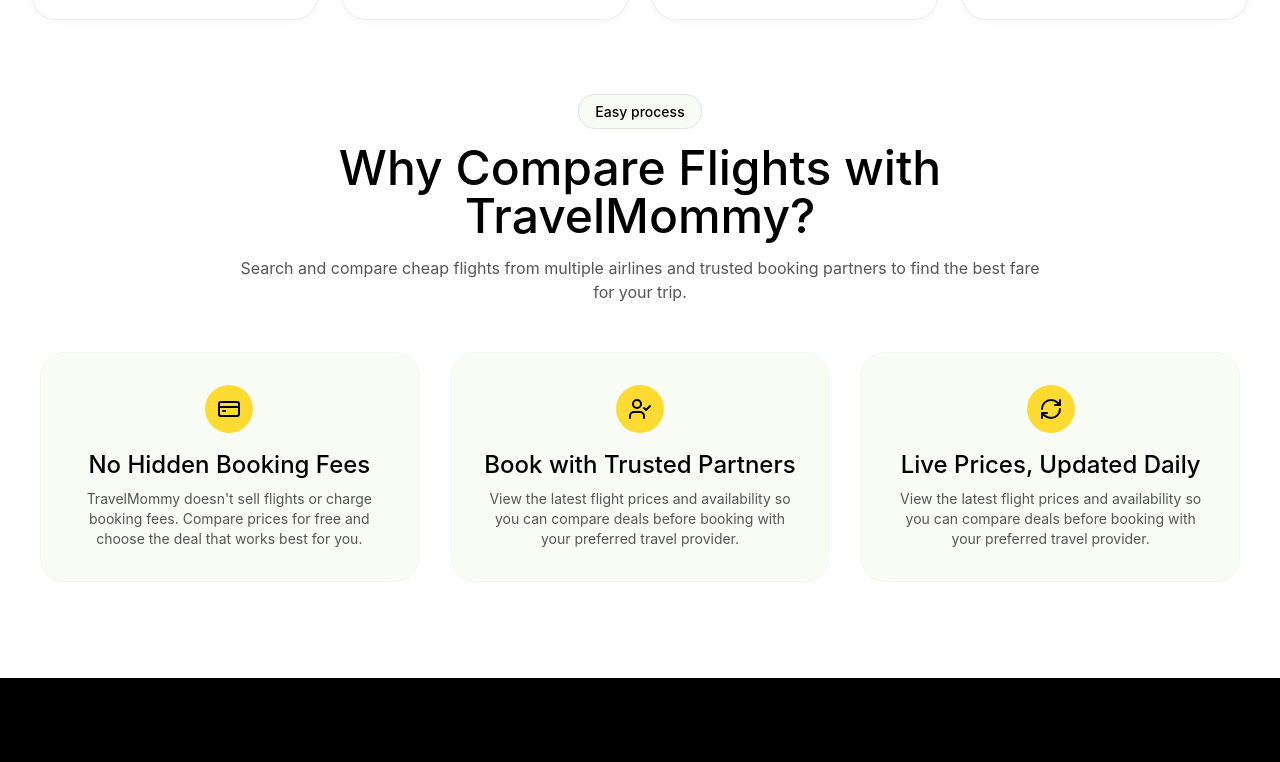
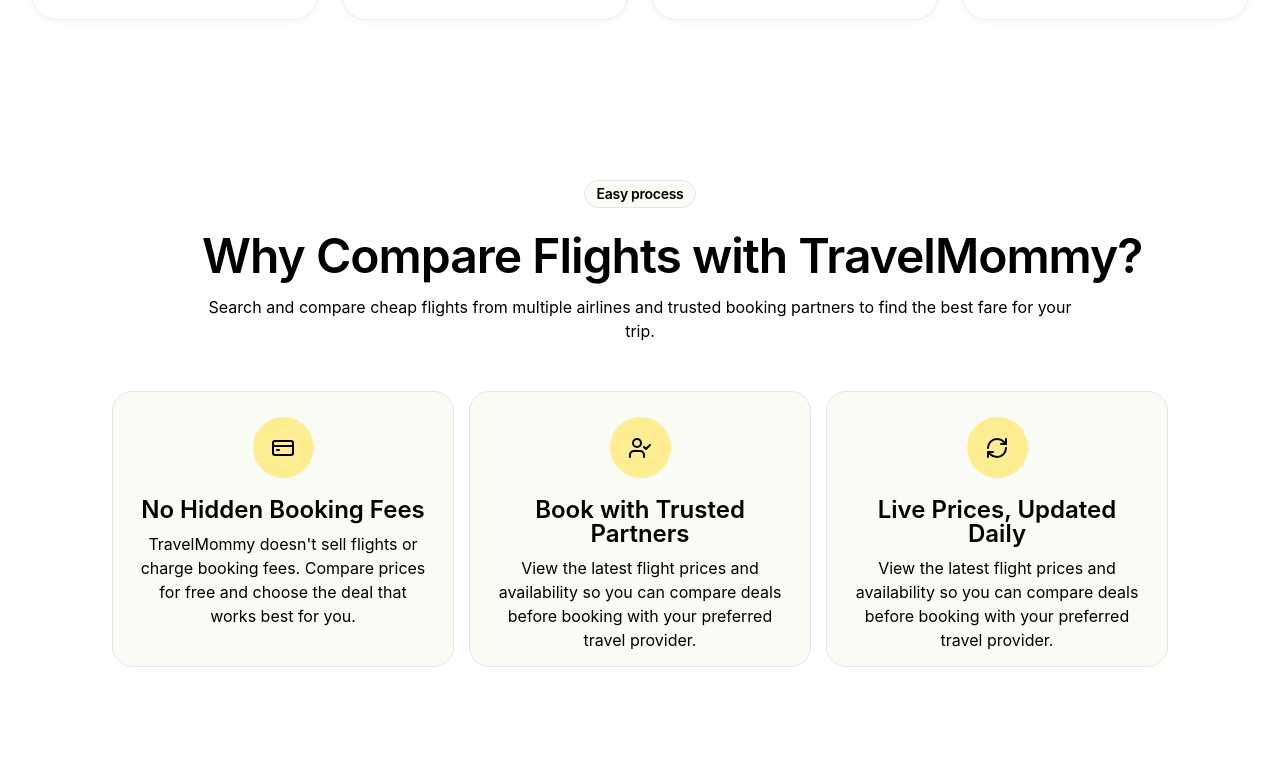
Before and after one commit to ahsan693/Travel-Agency, a Next.js app: page /flight in a window 1280 px wide. Shown: the part 1958-2720 px from the top of the page. Built offline with nearby package versions, Linux system fonts and the light colour scheme.

Commit message:
flight  page added

```diff
--- a/app/flight/page.tsx
+++ b/app/flight/page.tsx
@@ -639,41 +639,68 @@
 
 function WhyCompareFlightsSection() {
   return (
-    <section className="bg-white">
-      <div className="mx-auto w-full max-w-[1280px] px-6 pb-24 lg:px-10">
-        <div className="mx-auto max-w-[800px] text-center">
-          {/* Title S */}
-          <span className="mx-auto w-fit rounded-full border border-black/10 bg-[#F9FBF5] px-4 py-2 font-sans text-[14px] font-medium leading-[1.43] text-black">
+    <section className="w-full bg-[#FFFFFF] pt-[80px] pb-[160px] lg:px-[80px]">
+      {/* Section Frame: 80px top padding, 160px bottom padding, 80px side padding on desktop */}
+
+      {/* Inner Container: max-width 1280px, 32px side padding */}
+      <div className="mx-auto flex w-full max-w-[1280px] flex-col px-6 lg:px-[32px]">
+
+        {/* Main layout: 48px gap between Heading Block and Cards Row */}
+        <div className="flex w-full flex-col gap-[48px]">
+
+          {/* Heading Block: vertical, center-aligned, 24px gap between Tag and Content */}
+          <div className="flex flex-col items-center gap-[24px]">
+
+            {/* Tag / Badge - Exact Typography and Colors applied */}
+            <span className="flex h-[28px] items-center justify-center rounded-full border border-[#E6E6E6] bg-[#F9FBF5] px-[12px] py-[4px] font-sans text-[14px] font-[570] leading-[20px] tracking-[-0.28px] text-[#000000]">
               Easy process
             </span>
-          {/* Display L */}
-          <h2 className="mt-[20px] font-sans text-[48px] font-medium leading-none text-black">
+
+            {/* Content (Title + Subtext): 876px max-width, 15px gap */}
+            <div className="flex w-full max-w-[876px] flex-col items-center gap-[15px] text-center">
+              {/* Section Heading (H2) - Exact Typography applied */}
+             <h2 className="w-full whitespace-nowrap font-sans text-[48px] font-[570] leading-[48px] tracking-[-1px] text-[#000000]">
   Why Compare Flights with TravelMommy?
 </h2>
-          {/* Body L */}
-          <p className="mt-[16px] font-sans text-[16px] font-normal leading-[1.5] text-[#555555]">
-            Search and compare cheap flights from multiple airlines and
-            trusted booking partners to find the best fare for your trip.
+              {/* Section Subtext - Exact Typography applied */}
+              <p className="w-full font-sans text-[16px] font-[380] leading-[24px] tracking-[0px] text-[#000000]">
+                Search and compare cheap flights from multiple airlines and trusted booking partners to find the best fare for your trip.
+              </p>
+            </div>
+          </div>
+
+          {/* Cards Row: Horizontal grid, 15px gap */}
+          <div className="grid w-full grid-cols-1 gap-[15px] lg:grid-cols-3">
+            {whyCompareFeatures.map((feature) => (
+              <div key={feature.title}>
+                {/* Individual Card: 276px height, 15px outer padding, #F9FBF5 bg, #E6E6E6 border */}
+                <div className="flex h-[276px] w-full flex-col items-center rounded-[20px] border border-[#E6E6E6] bg-[#F9FBF5] p-[15px]">
+                  {/* Card Inner Container: 10px padding, 20px gap between icon and text content */}
+                  <div className="flex h-full w-full flex-col items-center gap-[20px] p-[10px] text-center">
+
+                    {/* Icon Circle: ~61x61px, #FFED91 bg */}
+                    <span className="flex h-[61px] w-[61px] shrink-0 items-center justify-center rounded-full bg-[#FFED91]">
+                      <feature.icon className="h-[24px] w-[24px] text-[#000000]" />
+                    </span>
+
+                    {/* Card Content (Title + Body): 10px gap */}
+                    <div className="flex flex-col items-center gap-[10px]">
+                      {/* Card Title - Exact Typography applied */}
+                      <h3 className="w-full font-sans text-[24px] font-[570] leading-[24px] tracking-[0px] text-[#000000]">
+                        {feature.title}
+                      </h3>
+                      {/* Card Body Text - Exact Typography applied */}
+                      <p className="w-full font-sans text-[16px] font-[380] leading-[24px] tracking-[0px] text-[#000000]">
+                        {feature.description}
                       </p>
                     </div>
 
-        <div className="mt-[48px] grid grid-cols-1 gap-[32px] lg:grid-cols-3">
-          {whyCompareFeatures.map((feature) => (
-            <div
-              key={feature.title}
-              className="flex flex-col items-center rounded-[24px] border border-neutral-100 bg-[#F9FBF5] p-[32px] text-center"
-            >
-              <span className="flex h-[48px] w-[48px] items-center justify-center rounded-full bg-[#FDDB32]">
-                <feature.icon className="h-[24px] w-[24px] text-black" />
-              </span>
-              {/* Title L */}
-              <h3 className="mt-[20px] font-sans text-[24px] font-medium leading-none text-black">{feature.title}</h3>
-              {/* Body M */}
-              <p className="mt-[12px] font-sans text-[14px] font-normal leading-[1.43] text-[#555555]">
-                {feature.description}
-              </p>
+                  </div>
+                </div>
               </div>
             ))}
+          </div>
+
         </div>
       </div>
     </section>
```
Lines whose indentation alone changed are shown as unchanged.
